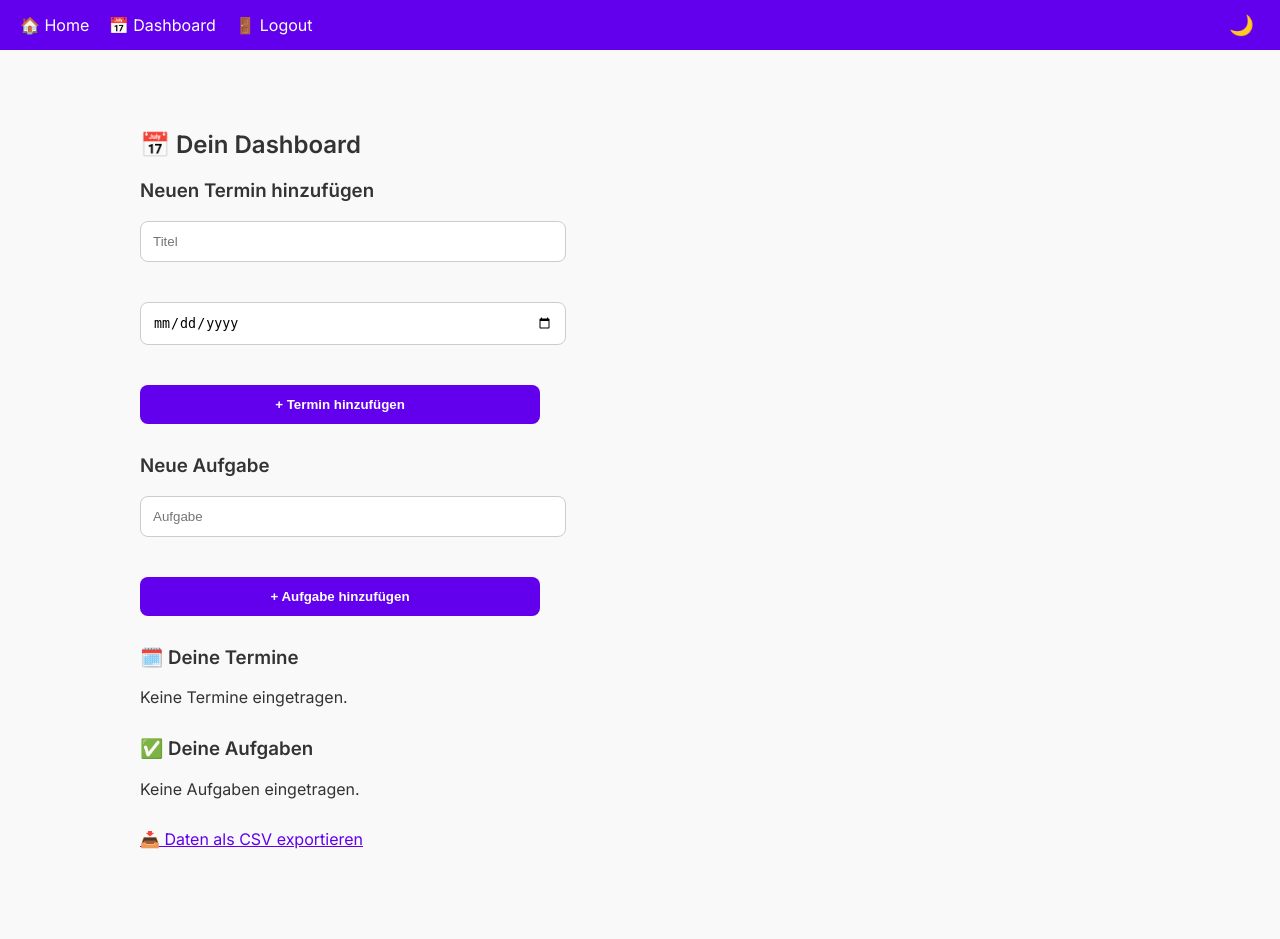
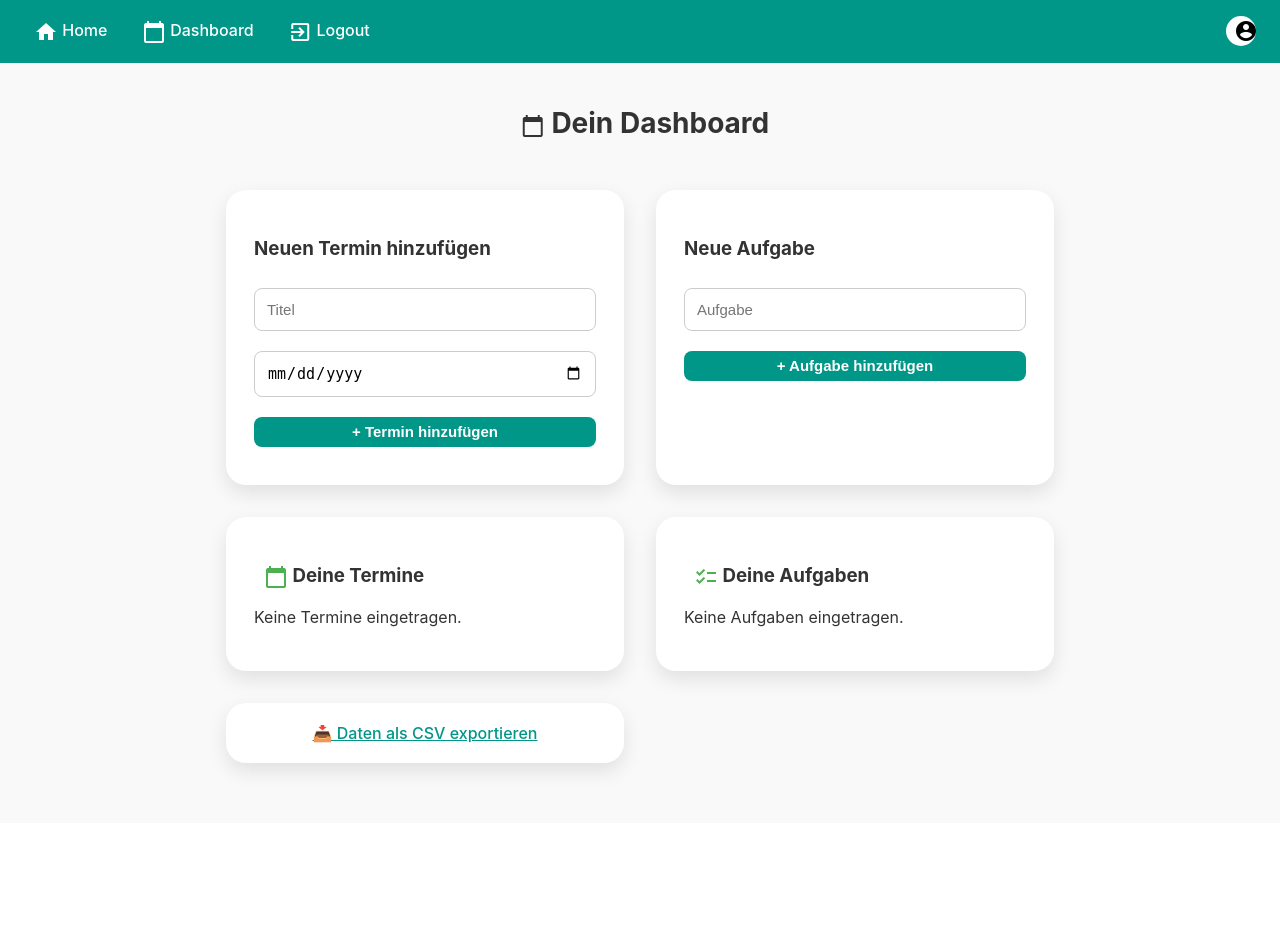
Before and after one commit to annalenagroos/Productive-Calendar, a Flask app: page /dashboard in a window 1280 px wide. After the commit the page ends 777 px from the top, so only its background shows below. Run offline with Flask 3, Linux system fonts and the light colour scheme; a user stored in the database is signed in.

Commit message:
Neue Profilseiten hinzugefügt und Routen aktualisiert.

```diff
--- a/app.py
+++ b/app.py
@@ -1,6 +1,5 @@
-from flask import Flask, render_template, redirect, url_for, request, session, flash, send_file
+from flask import Flask, render_template, request, redirect, url_for, flash, session, send_file, jsonify
 from flask_sqlalchemy import SQLAlchemy
-from werkzeug.security import generate_password_hash, check_password_hash
 from datetime import datetime
 import csv
 import io
@@ -10,7 +9,6 @@ app.config['SQLALCHEMY_DATABASE_URI'] = 'sqlite:///dashboard.db'
 app.config['SECRET_KEY'] = 'supersecretkey'
 db = SQLAlchemy(app)
 
-# -------------------- MODELS --------------------
 class User(db.Model):
     id = db.Column(db.Integer, primary_key=True)
     username = db.Column(db.String(150), unique=True, nullable=False)
@@ -28,7 +26,6 @@ class Task(db.Model):
     done = db.Column(db.Boolean, default=False)
     user_id = db.Column(db.Integer, db.ForeignKey('user.id'))
 
-# -------------------- ROUTES --------------------
 @app.route('/')
 def index():
     return render_template('index.html')
@@ -37,9 +34,9 @@ def index():
 def register():
     if request.method == 'POST':
         username = request.form['username']
-        password = generate_password_hash(request.form['password'])
+        password = request.form['password']
         if User.query.filter_by(username=username).first():
-            flash('Username exists!')
+            flash('Benutzername existiert bereits.')
             return redirect(url_for('register'))
         new_user = User(username=username, password=password)
         db.session.add(new_user)
@@ -53,10 +50,10 @@ def login():
         username = request.form['username']
         password = request.form['password']
         user = User.query.filter_by(username=username).first()
-        if user and check_password_hash(user.password, password):
+        if user and user.password == password:
             session['user_id'] = user.id
             return redirect(url_for('dashboard'))
-        flash('Invalid credentials')
+        flash('Login fehlgeschlagen.')
     return render_template('login.html')
 
 @app.route('/logout')
@@ -64,14 +61,50 @@ def logout():
     session.pop('user_id', None)
     return redirect(url_for('index'))
 
+@app.route('/profile/edit', methods=['GET', 'POST'])
+def edit_profile():
+    if 'user_id' not in session:
+        return redirect(url_for('login'))
+
+    user = User.query.get_or_404(session['user_id'])
+
+    if request.method == 'POST':
+        new_username = request.form['username']
+        new_password = request.form['password']
+        if new_username:
+            user.username = new_username
+        if new_password:
+            user.password = new_password
+        db.session.commit()
+        flash('Profil erfolgreich aktualisiert.')
+        return redirect(url_for('dashboard'))
+
+    return render_template('edit_profile.html', user=user)
+
+@app.route('/profile/delete', methods=['GET', 'POST'])
+def delete_profile():
+    if 'user_id' not in session:
+        return redirect(url_for('login'))
+
+    user = User.query.get_or_404(session['user_id'])
+
+    if request.method == 'POST':
+        Task.query.filter_by(user_id=user.id).delete()
+        Event.query.filter_by(user_id=user.id).delete()
+        db.session.delete(user)
+        db.session.commit()
+        session.pop('user_id', None)
+        flash('Dein Profil wurde gelöscht.')
+        return redirect(url_for('index'))
+
+    return render_template('delete_profile.html', user=user)
+
 @app.route('/dashboard', methods=['GET', 'POST'])
 def dashboard():
     if 'user_id' not in session:
         return redirect(url_for('login'))
 
     user_id = session['user_id']
-    events = Event.query.filter_by(user_id=user_id).all()
-    tasks = Task.query.filter_by(user_id=user_id).all()
 
     if request.method == 'POST':
         if 'event_title' in request.form:
@@ -89,12 +122,22 @@ def dashboard():
             db.session.commit()
             return redirect(url_for('dashboard'))
 
-    return render_template('dashboard.html', events=events, tasks=tasks)
+    events = Event.query.filter_by(user_id=user_id).all()
+    tasks = Task.query.filter_by(user_id=user_id).all()
+
+    return render_template('dashboard.html', events=events, tasks=tasks, now=datetime.now())
 
 @app.route('/task/done/<int:id>')
 def task_done(id):
     task = Task.query.get_or_404(id)
     task.done = not task.done
+    db.session.commit()
+    return redirect(url_for('dashboard'))
+
+@app.route('/task/delete/<int:id>')
+def delete_task(id):
+    task = Task.query.get_or_404(id)
+    db.session.delete(task)
     db.session.commit()
     return redirect(url_for('dashboard'))
 
@@ -116,20 +159,37 @@ def export():
 
     output = io.StringIO()
     writer = csv.writer(output)
-    writer.writerow(['Type', 'Title/Description', 'Date/Status'])
+    writer.writerow(['Typ', 'Titel/Beschreibung', 'Datum/Status'])
 
     for event in events:
-        writer.writerow(['Event', event.title, event.date])
+        writer.writerow(['Termin', event.title, event.date])
 
     for task in tasks:
-        writer.writerow(['Task', task.description, 'Done' if task.done else 'Pending'])
+        writer.writerow(['Aufgabe', task.description, 'Erledigt' if task.done else 'Offen'])
 
     output.seek(0)
 
     return send_file(io.BytesIO(output.getvalue().encode()),
                      mimetype='text/csv',
                      as_attachment=True,
-                     download_name='calendar_export.csv')
+                     download_name='kalender_export.csv')
+
+@app.route('/api/events')
+def api_events():
+    if 'user_id' not in session:
+        return jsonify([])
+
+    user_id = session['user_id']
+    events = Event.query.filter_by(user_id=user_id).all()
+
+    event_list = []
+    for event in events:
+        event_list.append({
+            'title': event.title,
+            'start': event.date.isoformat()
+        })
+
+    return jsonify(event_list)
 
 if __name__ == '__main__':
     with app.app_context():
--- a/static/style.css
+++ b/static/style.css
@@ -1,5 +1,13 @@
-/* Google Fonts */
+:root {
+    --main-color: #009688;
+    --main-color-dark: #00796b;
+}
+
 @import url('https://fonts.googleapis.com/css2?family=Inter:wght@400;600&display=swap');
+
+* {
+    box-sizing: border-box;
+}
 
 body {
     font-family: 'Inter', sans-serif;
@@ -7,97 +15,124 @@ body {
     padding: 0;
     background-color: #f9f9f9;
     color: #333;
-    transition: background-color 0.4s ease, color 0.4s ease;
 }
 
-nav {
-    background-color: #6200ee;
+.navbar {
+    background-color: var(--main-color);
     color: white;
-    padding: 12px 20px;
+    padding: 16px 24px;
     display: flex;
     justify-content: space-between;
     align-items: center;
+    position: relative;
 }
 
-nav a {
+.nav-left a {
     color: white;
     text-decoration: none;
-    margin-right: 15px;
+    margin-right: 20px;
     font-weight: 500;
-    transition: color 0.4s ease;
 }
 
-nav a:hover {
+.nav-left a:hover {
     text-decoration: underline;
 }
 
-nav button {
-    background: none;
-    border: none;
-    color: white;
-    font-size: 20px;
-    cursor: pointer;
+.container {
+    width: 80%;
+    max-width: 900px;
+    margin: 0 auto;
+    padding: 20px;
 }
 
-.container {
-    max-width: 1000px;
-    margin: 40px auto;
-    padding: 20px;
-    animation: fadeIn 0.6s ease-in-out;
-    transition: background-color 0.4s ease, color 0.4s ease;
-}
-
-h1, h2, h3, p, li, a {
-    transition: color 0.4s ease;
-}
-
-section {
+.page-title {
+    text-align: center;
+    font-size: 28px;
     margin-bottom: 30px;
 }
 
-form input, form button {
-    display: block;
+.grid-container {
+    display: grid;
+    grid-template-columns: repeat(auto-fit, minmax(320px, 1fr));
+    gap: 32px;
+    padding: 0 16px;
+    margin-bottom: 40px;
+}
+
+.card {
+    background: white;
+    border-radius: 20px;
+    padding: 28px;
+    box-shadow: 0 8px 20px rgba(0, 0, 0, 0.1);
+    max-width: 100%;
+    animation: fadeInUp 0.5s ease both;
+}
+
+.card h3 {
+    margin-bottom: 18px;
+}
+
+form input,
+form button {
     width: 100%;
-    max-width: 400px;
+    max-width: 100%;
+    padding: 12px;
     margin: 10px 0;
-    padding: 12px;
+    border-radius: 8px;
     border: 1px solid #ccc;
-    border-radius: 8px;
+    font-size: 15px;
+    box-sizing: border-box;
 }
 
 form button {
-    background-color: #6200ee;
+    background-color: var(--main-color);
     color: white;
     border: none;
+    font-weight: bold;
     cursor: pointer;
-    font-weight: bold;
-    transition: background 0.3s, box-shadow 0.3s;
+    transition: background 0.3s ease, box-shadow 0.3s ease, transform 0.3s ease;
 }
 
 form button:hover {
-    background-color: #4500b5;
-    box-shadow: 0 0 8px rgba(98, 0, 238, 0.7);
+    background-color: var(--main-color-dark);
+    transform: scale(1.02);
+    box-shadow: 0 4px 12px rgba(0, 0, 0, 0.15);
 }
 
 ul {
     list-style: none;
     padding: 0;
+    margin: 0;
 }
 
 li {
-    background: white;
-    margin: 10px 0;
-    padding: 12px;
-    border-radius: 8px;
-    box-shadow: 0 2px 8px rgba(0,0,0,0.1);
+    background: #ffffff;
+    margin-bottom: 10px;
+    padding: 12px 16px;
+    border-radius: 12px;
     display: flex;
     justify-content: space-between;
     align-items: center;
-    transition: background-color 0.4s ease, color 0.4s ease;
+    border: 1px solid #e0e0e0;
+}
+
+li span {
+    flex-grow: 1;
+    padding-left: 10px;
+    word-break: break-word;
+}
+
+li button {
+    background: none;
+    border: none;
+    font-size: 18px;
+    cursor: pointer;
+    margin-right: 10px;
 }
 
 a {
-    color: #6200ee;
+    color: var(--main-color);
+    font-weight: 500;
 }
 
 a:hover {
@@ -108,58 +143,138 @@ a:hover {
     background-color: #ffe0e0;
     color: #a10000;
     padding: 10px;
-    border-radius: 8px;
+    border-radius: 10px;
     margin-bottom: 20px;
     animation: slideIn 0.5s ease-out;
 }
 
-/* Animation: Smooth Fade-In */
-@keyframes fadeIn {
-    from { opacity: 0; transform: translateY(10px); }
-    to { opacity: 1; transform: translateY(0); }
+.export-card {
+    text-align: center;
+    font-size: 16px;
+    padding: 20px;
 }
 
-/* Animation: Slide-in Flash */
 @keyframes slideIn {
     from { opacity: 0; transform: translateX(-20px); }
     to { opacity: 1; transform: translateX(0); }
 }
 
-/* -------------------- DARK MODE -------------------- */
-.dark body {
-    background-color: #121212;
-    color: #eee;
+@keyframes fadeInUp {
+    from { opacity: 0; transform: translateY(20px); }
+    to { opacity: 1; transform: translateY(0); }
 }
 
-.dark nav {
-    background-color: #1f1f1f;
+@media (max-width: 600px) {
+    .navbar {
+        flex-direction: column;
+        align-items: flex-start;
+    }
+
+    .grid-container {
+        grid-template-columns: 1fr;
+        padding: 0 10px;
+    }
+
+    form input,
+    form button {
+        font-size: 14px;
+        padding: 10px;
+    }
 }
 
-.dark nav a,
-.dark nav button {
-    color: #eee;
+.delete-link {
+    margin-left: 12px;
+    font-size: 18px;
+    color: #888;
+    transition: color 0.2s ease;
+    text-decoration: none;
 }
 
-.dark .container,
-.dark li,
-.dark .flash-message {
-    background-color: #1f1f1f;
-    color: #eee;
+.delete-link:hover {
+    color: #ff4c4c;
 }
 
-.dark form button {
-    background-color: #bb86fc;
+.profile-dropdown {
+    position: relative;
+    display: inline-block;
 }
 
-.dark a {
-    color: #bb86fc;
+.profile-dropdown .profile-icon {
+    background-color: #fff;
+    border: none;
+    padding: 10px;
+    border-radius: 50%;
+    cursor: pointer;
+    font-size: 24px;
 }
 
-.dark a:hover {
-    color: #82aaff;
+.profile-dropdown .dropdown-content {
+    display: none;
+    position: absolute;
+    right: 0;
+    background-color: #ffffff;
+    min-width: 160px;
+    box-shadow: 0px 8px 16px rgba(0, 0, 0, 0.2);
+    z-index: 1;
 }
 
-.dark .flash-message {
-    background-color: #3a1c1c;
-    color: #ffcaca;
+.profile-dropdown .dropdown-content a {
+    color: #4caf50;
+    padding: 8px 16px;
+    text-decoration: none;
+    display: block;
 }
+
+.profile-dropdown .dropdown-content a:hover {
+    background-color: #ddd;
+}
+
+.profile-dropdown:hover .dropdown-content {
+    display: block;
+}
+
+button {
+    display: inline-flex;
+    align-items: center;
+    justify-content: center;
+    width: 30px;
+    height: 30px;
+    border-radius: 5px;
+    border: 2px solid #4caf50;
+    background-color: #fff;
+    cursor: pointer;
+}
+
+.navbar a .material-icons {
+    color: white;
+}
+
+.card .material-icons {
+    color: #4CAF50; /* Grün */
+}
+
+span {
+    display: inline-block;
+    vertical-align: middle;
+    margin-left: 10px;
+}
+
+.back-button {
+    background-color: var(--main-color);
+    color: white;
+    border: none;
+    font-size: 16px;
+    padding: 12px 20px;
+    border-radius: 8px;
+    cursor: pointer;
+    margin-top: 20px;
+    display: inline-block;
+    text-align: center;
+    width: 100%;
+    transition: background-color 0.3s ease, transform 0.3s ease;
+}
+
+.back-button:hover {
+    background-color: var(--main-color-dark);
+    transform: scale(1.05);
+}
--- a/templates/dashboard.html
+++ b/templates/dashboard.html
@@ -2,66 +2,102 @@
 {% block title %}Dashboard{% endblock %}
 
 {% block content %}
-<h2>📅 Dein Dashboard</h2>
+<div class="topbar">
+    <h2 class="page-title"><span class="material-icons">calendar_today</span> Dein Dashboard</h2>
+  <div class="profile-dropdown">
+  </div>
+</div>
 
-<!-- Neue Termine -->
-<section>
+<div class="grid-container">
+
+    <!-- Termin hinzufügen -->
+    <div class="card">
         <h3>Neuen Termin hinzufügen</h3>
         <form method="POST">
-        <input type="text" name="event_title" placeholder="Titel" required><br>
-        <input type="date" name="event_date" required><br>
+            <input type="text" name="event_title" placeholder="Titel" required>
+            <input type="date" name="event_date" required>
             <button type="submit">+ Termin hinzufügen</button>
         </form>
-</section>
+    </div>
 
-<!-- Neue Aufgaben -->
-<section>
+    <!-- Aufgabe hinzufügen -->
+    <div class="card">
         <h3>Neue Aufgabe</h3>
         <form method="POST">
-        <input type="text" name="task_description" placeholder="Aufgabe" required><br>
+            <input type="text" name="task_description" placeholder="Aufgabe" required>
             <button type="submit">+ Aufgabe hinzufügen</button>
         </form>
-</section>
+    </div>
 
-<!-- Termine -->
-<section>
-    <h3>🗓️ Deine Termine</h3>
+    <!-- Termine anzeigen -->
+    <div class="card">
+        <h3><span class="material-icons">calendar_today</span> Deine Termine</h3>
         {% if events %}
             <ul>
                 {% for event in events %}
                 <li>
-                {{ event.title }} am {{ event.date }}
-                <a href="/event/delete/{{ event.id }}">🗑️</a>
+                    <span>{{ event.title }} am {{ event.date }}</span>
+                    <a href="/event/delete/{{ event.id }}" class="delete-link">🗑️</a>
                 </li>
                 {% endfor %}
             </ul>
         {% else %}
             <p>Keine Termine eingetragen.</p>
         {% endif %}
-</section>
+    </div>
 
-<!-- Aufgaben -->
-<section>
-    <h3>✅ Deine Aufgaben</h3>
+    <!-- Aufgaben anzeigen -->
+    <div class="card">
+        <h3><span class="material-icons">checklist</span> Deine Aufgaben</h3>
         {% if tasks %}
             <ul>
                 {% for task in tasks %}
                     <li>
                         <form action="/task/done/{{ task.id }}" method="GET" style="display:inline;">
-                    <button type="submit">{{ '✅' if task.done else '⬜' }}</button>
+                            <!-- Das grüne Kästchen immer anzeigen, egal ob abgehakt oder nicht -->
+                            <button type="submit" style="border: none; background: none; cursor: pointer;">
+                                <span class="material-icons">{{ 'check_box' if task.done else 'check_box_outline_blank' }}</span>
+                            </button>
                         </form>
-                {{ task.description }}
+                        <span>{{ task.description }}</span>
+                        <a href="/task/delete/{{ task.id }}" class="delete-link">🗑️</a>
                     </li>
                 {% endfor %}
             </ul>
         {% else %}
             <p>Keine Aufgaben eingetragen.</p>
         {% endif %}
-</section>
+    </div>
 
     <!-- Export -->
-<section style="margin-top: 20px;">
+    <div class="card export-card">
         <a href="/export">📥 Daten als CSV exportieren</a>
-</section>
+    </div>
 
+</div>
 {% endblock %}
+
+{% block scripts %}
+<link href="https://cdn.jsdelivr.net/npm/fullcalendar@6.1.8/main.min.css" rel="stylesheet">
+<script src="https://cdn.jsdelivr.net/npm/fullcalendar@6.1.8/main.min.js"></script>
+
+<script>
+  document.addEventListener('DOMContentLoaded', function () {
+    const calendarEl = document.getElementById('calendar');
+    if (calendarEl) {
+      const calendar = new FullCalendar.Calendar(calendarEl, {
+        initialView: 'dayGridMonth',
+        locale: 'de',
+        height: 600,
+        headerToolbar: {
+          left: 'prev,next today',
+          center: 'title',
+          right: 'dayGridMonth,listMonth'
+        },
+        events: '/api/events'
+      });
+      calendar.render();
+    }
+  });
+</script>
+{% endblock %}
--- a/templates/layout.html
+++ b/templates/layout.html
@@ -5,51 +5,64 @@
     <meta name="viewport" content="width=device-width, initial-scale=1.0">
     <title>{% block title %}Productive Calendar{% endblock %}</title>
 
-    <!-- Hier wählst du das Design -->
-    <!-- Clean Version -->
-    <!-- <link rel="stylesheet" href="{{ url_for('static', filename='style-clean.css') }}"> -->
+    <!-- CSS -->
+    <link rel="stylesheet" href="{{ url_for('static', filename='style.css') }}">
 
-    <!-- Fancy Version -->
-    <link rel="stylesheet" href="{{ url_for('static', filename='style.css') }}">
+    <!-- Google Material Icons -->
+    <link href="https://fonts.googleapis.com/icon?family=Material+Icons" rel="stylesheet">
+
+    {% block head %}{% endblock %}
   </head>
   <body>
 
 <!-- Navbar -->
-    <nav>
-        <div>
-            <a href="/">🏠 Home</a>
+<nav class="navbar">
+    <div class="nav-left">
+      <a href="/"> <span class="material-icons">home</span> Home</a> <!-- Home Icon -->
       {% if session.get('user_id') %}
-                <a href="/dashboard">📅 Dashboard</a>
-                <a href="/logout">🚪 Logout</a>
+        <a href="/dashboard"> <span class="material-icons">calendar_today</span> Dashboard</a> <!-- Dashboard Icon -->
+        <a href="/logout"> <span class="material-icons">exit_to_app</span> Logout</a> <!-- Logout Icon -->
       {% else %}
-                <a href="/login">🔑 Login</a>
-                <a href="/register">📝 Register</a>
+        <a href="/login"> <span class="material-icons">login</span> Login</a> <!-- Login Icon -->
+        <a href="/register"> <span class="material-icons">person_add</span> Register</a> <!-- Register Icon -->
       {% endif %}
     </div>
-        <button id="darkModeToggle">🌙</button>
+
+<!-- Profil Dropdown -->
+<div class="profile-dropdown">
+    <button class="profile-icon">
+        <span class="material-icons">account_circle</span>
+    </button>
+    <div class="dropdown-content">
+        <a href="/profile/edit">Profil bearbeiten</a> <!-- Diese Zeile entfernen -->
+        <a href="/profile/delete">Profil löschen</a> <!-- Diese Zeile entfernen -->
+    </div>
+</div>
   </nav>
 
-    <!-- Flash-Messages -->
+    <!-- Page content -->
     <div class="container">
-        {% with messages = get_flashed_messages() %}
-            {% if messages %}
-                <div class="flash-message">
-                    {% for message in messages %}
-                        <p>{{ message }}</p>
-                    {% endfor %}
-                </div>
-            {% endif %}
-        {% endwith %}
-
       {% block content %}{% endblock %}
     </div>
 
-    <!-- Dark Mode Toggle -->
     <script>
-        const toggle = document.getElementById('darkModeToggle');
-        toggle.addEventListener('click', () => {
-            document.body.classList.toggle('dark');
-        });
+      function toggleProfileMenu() {
+        var dropdown = document.getElementById("profileDropdown");
+        dropdown.classList.toggle("show");
+      }
+
+      // Close the dropdown menu if the user clicks outside of it
+      window.onclick = function(event) {
+        if (!event.target.matches('.profile-icon')) {
+          var dropdowns = document.getElementsByClassName("dropdown-content");
+          for (var i = 0; i < dropdowns.length; i++) {
+            var openDropdown = dropdowns[i];
+            if (openDropdown.classList.contains('show')) {
+              openDropdown.classList.remove('show');
+            }
+          }
+        }
+      }
     </script>
 
   </body>
```
Also changed, not shown: routes.py (deleted, +0 -106 lines), templates/delete_profile.html (added, +14 -0 lines), templates/edit_profile.html (added, +38 -0 lines), templates/login.html (+22 -11 lines), templates/profile.html (added, +27 -0 lines), instance/dashboard.db. Lines whose indentation alone changed are shown as unchanged.
